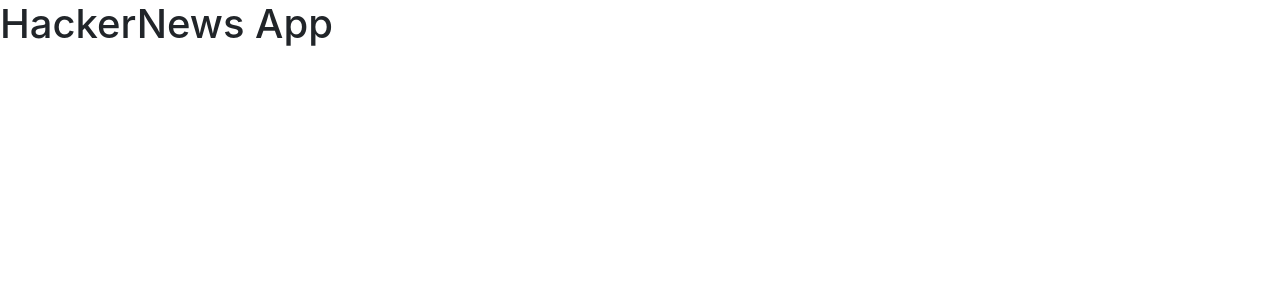
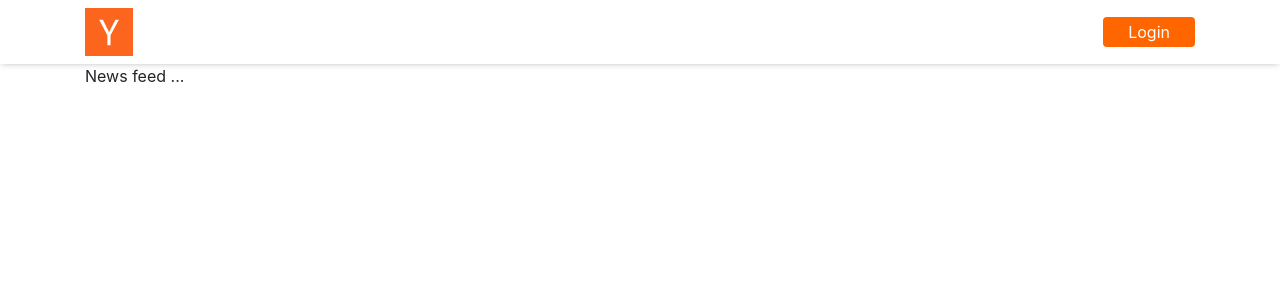
Before and after one commit to nparoski/hacker-news, a React (Create React App) app: page / in a window 1280 px wide. Shown: the top 300 px of the page. Built offline with nearby package versions, Linux system fonts and the light colour scheme.

Commit message:
Added mixins,color variables, basic navbar styles.

```diff
--- a/src/App.js
+++ b/src/App.js
@@ -1,10 +1,16 @@
 import React, { Fragment } from 'react';
 import "./sass/main.scss";
+
+import Navbar from "./components/navbar/Navbar";
+import Feed from "./components/feed/Feed";
 
 function App() {
   return (
     <Fragment>
-      <h1>HackerNews App</h1>
+      <Navbar />
+      <div className="container">
+        <Feed />
+      </div>
     </Fragment>
   );
 }
--- /dev/null
+++ b/src/components/feed/Feed.js
@@ -0,0 +1,9 @@
+import React from 'react'
+
+export default function Feed() {
+  return (
+    <main>
+      News feed ...
+    </main>
+  )
+}
--- /dev/null
+++ b/src/components/navbar/Navbar.js
@@ -0,0 +1,16 @@
+import React from 'react'
+
+export default function Navbar() {
+  return (
+    <nav className="navbar">
+      <div className="container">
+        <div className="navbar__brand">
+          <img src="/images/logo.svg" alt="Logo"/>
+        </div>
+        <ul className="navbar__links">
+          <li><a href="#" className="btn btn--primary">Login</a></li>
+        </ul>
+      </div>
+    </nav>
+  )
+}
--- /dev/null
+++ b/src/sass/abstracts/_mixins.scss
@@ -0,0 +1,5 @@
+@mixin light-dropshadow {
+  -webkit-box-shadow: 0px 2px 6px -2px rgba(0,0,0,0.25);
+  -moz-box-shadow: 0px 2px 6px -2px rgba(0,0,0,0.25);
+  box-shadow: 0px 2px 6px -2px rgba(0,0,0,0.25);
+}
--- a/src/sass/abstracts/_variables.scss
+++ b/src/sass/abstracts/_variables.scss
@@ -0,0 +1,8 @@
+$brand-primary: #ff6600;
+$brand-secondary: #023047;
+
+$light-gray: #f6f6ef;
+$dark-gray:#828282;
+$light-orange:#ffa600;
+$white: #ffffff;
+$black: #000000;
--- a/src/sass/components/_button.scss
+++ b/src/sass/components/_button.scss
@@ -0,0 +1,12 @@
+.btn{
+  padding: 2px 24px;
+  transition: .3s ease;
+  &--primary{
+    background: $brand-primary;
+    color: $white;
+    &:hover{
+      color: $white;
+      background: $light-orange;
+    }
+  }
+}
--- a/src/sass/layout/_navbar.scss
+++ b/src/sass/layout/_navbar.scss
@@ -0,0 +1,9 @@
+.navbar{
+  background: $white;
+  @include light-dropshadow;
+  &__links{
+    margin-bottom: 0;
+    padding-left: 0;
+    list-style: none;
+  }
+}
--- a/src/sass/main.scss
+++ b/src/sass/main.scss
@@ -1,7 +1,21 @@
-// Importing variables before bootstrap to override default variables.
+// 1. Abstracts
 @import "abstracts/variables";
+@import "abstracts/mixins";
 
-// Vendors
+// 2. Vendors
 @import "vendors/bootstrap";
 
-// Sass files
+// 3. Base stuff
+@import "./base/typography";
+
+// 4. Layout-related sections
+@import "./layout/navbar";
+
+// 5. Components
+@import "./components/button";
+
+// 6. Page-specific styles
+@import "./pages/home";
+
+// 7. Themes
+@import "./themes/default";
```
Also changed, not shown: public/images/logo.svg (added).
